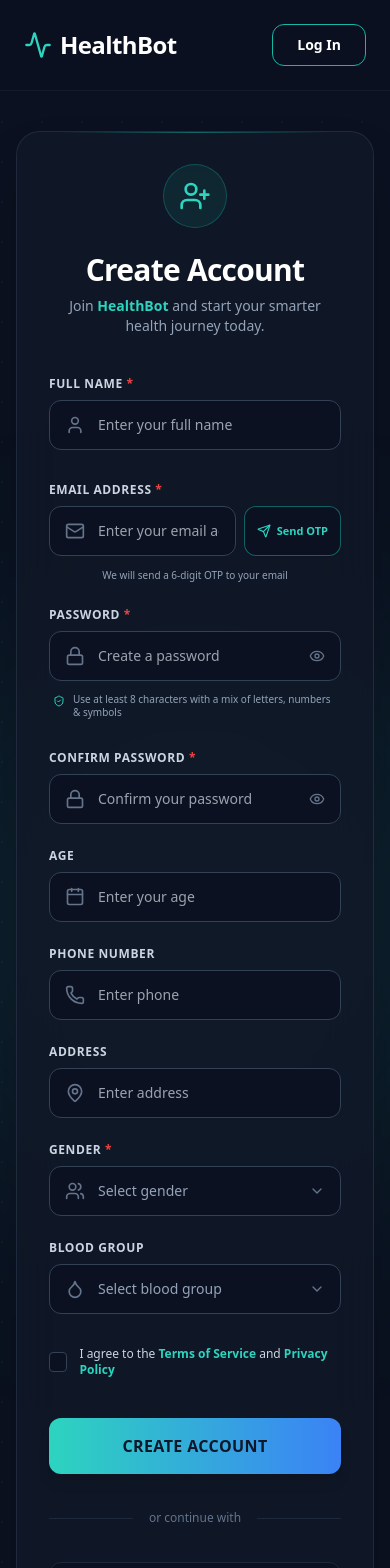
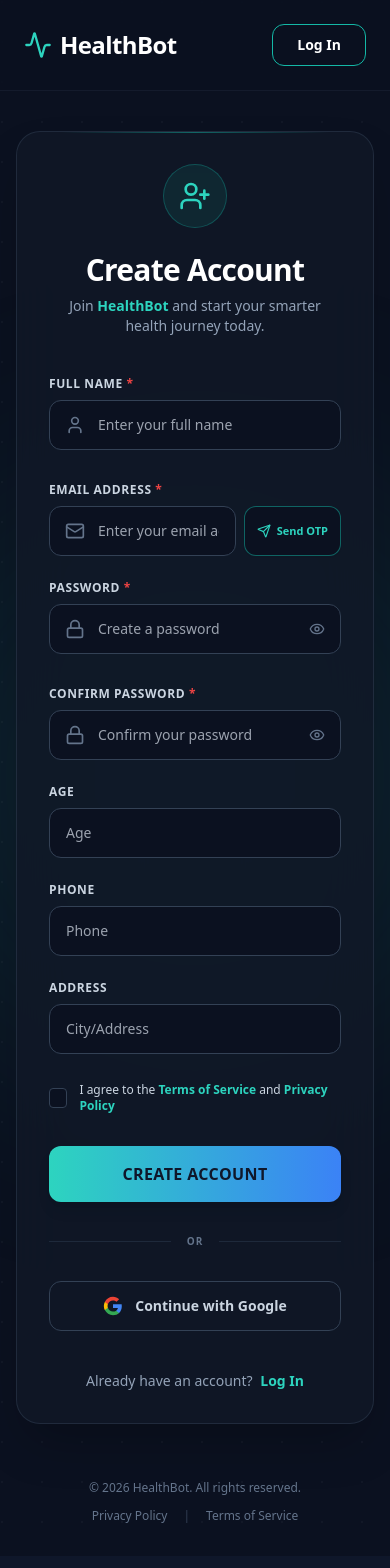
Before and after one commit to junaidnazeer/HealthBot-fullstack, a React (Create React App) app in the folder frontend/: page /register in a window 390 px wide. Shown: the top 1568 px of the page. Built offline with nearby package versions, Linux system fonts and the light colour scheme.

Commit message:
UI: matched Register background to Login, fixed mobile OTP button, and removed unnecessary links

```diff
--- a/frontend/src/pages/Register.js
+++ b/frontend/src/pages/Register.js
@@ -158,7 +158,7 @@ export default function Register() {
 
   return (
     <div className="min-h-screen bg-[#0B1120] font-sans text-slate-50 relative flex flex-col items-center overflow-x-hidden">
-      {/* Global CSS fix for Chrome/Mobile Autofill white background bug */}
+      {/* Autofill CSS Fix */}
       <style>{`
         input:-webkit-autofill,
         input:-webkit-autofill:hover,
@@ -170,10 +170,10 @@ export default function Register() {
         }
       `}</style>
 
-      {/* Background Decor - Ambient Glow */}
+      {/* Background Decor - Ambient Glow (Matches Login) */}
       <div className="absolute top-1/2 left-1/2 -translate-x-1/2 -translate-y-1/2 w-[600px] h-[600px] bg-teal-500/10 rounded-full blur-[120px] pointer-events-none" />
 
-      {/* Dotted Pattern Overlay */}
+      {/* Dotted Pattern Overlay (Matches Login) */}
       <div
         className="absolute inset-0 pointer-events-none opacity-20"
         style={{
@@ -221,12 +221,12 @@ export default function Register() {
 
           <form onSubmit={handleRegister} className="flex flex-col gap-6">
             {errorMessage && (
-              <div className="bg-red-500/10 border border-red-500/50 text-red-400 text-sm p-4 rounded-xl text-center font-bold animate-pulse">
+              <div className="bg-red-500/10 border border-red-500/50 text-red-400 text-xs p-4 rounded-xl text-center font-bold animate-pulse">
                 {errorMessage}
               </div>
             )}
 
-            {/* Row 1: Name & Email + Send OTP */}
+            {/* Fields Row 1: Name & Email */}
             <div className="grid grid-cols-1 md:grid-cols-2 gap-8">
               <div className="flex flex-col gap-2">
                 <label className="text-xs font-bold text-slate-300 uppercase tracking-wider">
@@ -272,15 +272,12 @@ export default function Register() {
                     <span>{timer > 0 ? `${timer}s` : "Send OTP"}</span>
                   </button>
                 </div>
-                <p className="text-[10px] text-slate-400 text-center md:text-left mt-1">
-                  We will send a 6-digit OTP to your email
-                </p>
               </div>
             </div>
 
-            {/* OTP Input (Appears when OTP is sent) */}
+            {/* OTP Section */}
             {otpSent && (
-              <div className="flex flex-col gap-3 animate-in fade-in zoom-in duration-300 md:col-start-2 md:-mt-4 mb-2 md:ml-[50%]">
+              <div className="flex flex-col gap-3 animate-in fade-in zoom-in duration-300 md:ml-[50%]">
                 <label className="text-xs font-bold text-teal-400 flex items-center gap-2 uppercase tracking-wider">
                   <ShieldCheck size={14} /> Enter Verification Code
                 </label>
@@ -301,7 +298,7 @@ export default function Register() {
               </div>
             )}
 
-            {/* Row 2: Passwords */}
+            {/* Fields Row 2: Passwords */}
             <div className="grid grid-cols-1 md:grid-cols-2 gap-8">
               <div className="flex flex-col gap-2">
                 <label className="text-xs font-bold text-slate-300 uppercase tracking-wider">
@@ -324,13 +321,6 @@ export default function Register() {
                   >
                     {showPassword ? <EyeOff size={16} /> : <Eye size={16} />}
                   </button>
-                </div>
-                <div className="flex items-start gap-2 mt-1 px-1">
-                  <ShieldCheck className="h-3 w-3 text-teal-400 shrink-0 mt-0.5" />
-                  <p className="text-[10px] text-slate-400 leading-tight">
-                    Use at least 8 characters with a mix of letters, numbers &
-                    symbols
-                  </p>
                 </div>
               </div>
               <div className="flex flex-col gap-2">
@@ -362,103 +352,48 @@ export default function Register() {
               </div>
             </div>
 
-            {/* Row 3: Age, Phone, Address */}
+            {/* Row 3: Personal Info */}
             <div className="grid grid-cols-1 sm:grid-cols-3 gap-6">
               <div className="flex flex-col gap-2">
                 <label className="text-xs font-bold text-slate-300 uppercase tracking-wider">
                   Age
                 </label>
-                <div className="relative group">
-                  <Calendar className="absolute left-4 top-1/2 -translate-y-1/2 h-5 w-5 text-slate-500 group-focus-within:text-teal-400 transition-colors" />
                 <input
                   type="number"
                   name="age"
-                    placeholder="Enter your age"
+                  placeholder="Age"
                   onChange={handleChange}
-                    className="w-full bg-[#0B1120] border border-slate-700 rounded-xl py-3.5 pl-12 pr-4 text-sm text-white focus:outline-none focus:border-teal-400 transition-all"
+                  className="w-full bg-[#0B1120] border border-slate-700 rounded-xl py-3.5 px-4 text-sm text-white focus:outline-none focus:border-teal-400"
                 />
-                </div>
               </div>
               <div className="flex flex-col gap-2">
                 <label className="text-xs font-bold text-slate-300 uppercase tracking-wider">
-                  Phone Number
+                  Phone
                 </label>
-                <div className="relative group">
-                  <Phone className="absolute left-4 top-1/2 -translate-y-1/2 h-5 w-5 text-slate-500 group-focus-within:text-teal-400 transition-colors" />
                 <input
                   type="tel"
                   name="phoneNumber"
-                    placeholder="Enter phone"
+                  placeholder="Phone"
                   onChange={handleChange}
-                    className="w-full bg-[#0B1120] border border-slate-700 rounded-xl py-3.5 pl-12 pr-4 text-sm text-white focus:outline-none focus:border-teal-400 transition-all"
+                  className="w-full bg-[#0B1120] border border-slate-700 rounded-xl py-3.5 px-4 text-sm text-white focus:outline-none focus:border-teal-400"
                 />
-                </div>
               </div>
               <div className="flex flex-col gap-2">
                 <label className="text-xs font-bold text-slate-300 uppercase tracking-wider">
                   Address
                 </label>
-                <div className="relative group">
-                  <MapPin className="absolute left-4 top-1/2 -translate-y-1/2 h-5 w-5 text-slate-500 group-focus-within:text-teal-400 transition-colors" />
                 <input
                   type="text"
                   name="address"
-                    placeholder="Enter address"
+                  placeholder="City/Address"
                   onChange={handleChange}
-                    className="w-full bg-[#0B1120] border border-slate-700 rounded-xl py-3.5 pl-12 pr-4 text-sm text-white focus:outline-none focus:border-teal-400 transition-all"
+                  className="w-full bg-[#0B1120] border border-slate-700 rounded-xl py-3.5 px-4 text-sm text-white focus:outline-none focus:border-teal-400"
                 />
               </div>
             </div>
-            </div>
 
-            {/* Row 4: Gender, Blood Group */}
-            <div className="grid grid-cols-1 sm:grid-cols-3 gap-6">
-              <div className="flex flex-col gap-2">
-                <label className="text-xs font-bold text-slate-300 uppercase tracking-wider">
-                  Gender <span className="text-red-500">*</span>
-                </label>
-                <div className="relative group">
-                  <Users className="absolute left-4 top-1/2 -translate-y-1/2 h-5 w-5 text-slate-500 group-focus-within:text-teal-400 transition-colors" />
-                  <select
-                    name="gender"
-                    onChange={handleChange}
-                    className="w-full bg-[#0B1120] border border-slate-700 rounded-xl py-3.5 pl-12 pr-10 text-sm text-slate-400 focus:outline-none focus:border-teal-400 appearance-none transition-all cursor-pointer"
-                  >
-                    <option value="">Select gender</option>
-                    <option value="male">Male</option>
-                    <option value="female">Female</option>
-                  </select>
-                  <ChevronDown className="absolute right-4 top-1/2 -translate-y-1/2 h-4 w-4 text-slate-500 pointer-events-none" />
-                </div>
-              </div>
-              <div className="flex flex-col gap-2">
-                <label className="text-xs font-bold text-slate-300 uppercase tracking-wider">
-                  Blood Group
-                </label>
-                <div className="relative group">
-                  <Droplet className="absolute left-4 top-1/2 -translate-y-1/2 h-5 w-5 text-slate-500 group-focus-within:text-teal-400 transition-colors" />
-                  <select
-                    name="bloodGroup"
-                    onChange={handleChange}
-                    className="w-full bg-[#0B1120] border border-slate-700 rounded-xl py-3.5 pl-12 pr-10 text-sm text-slate-400 focus:outline-none focus:border-teal-400 appearance-none transition-all cursor-pointer"
-                  >
-                    <option value="">Select blood group</option>
-                    {["A+", "A-", "B+", "B-", "O+", "O-", "AB+", "AB-"].map(
-                      (bg) => (
-                        <option key={bg} value={bg}>
-                          {bg}
-                        </option>
-                      ),
-                    )}
-                  </select>
-                  <ChevronDown className="absolute right-4 top-1/2 -translate-y-1/2 h-4 w-4 text-slate-500 pointer-events-none" />
-                </div>
-              </div>
-              <div className="hidden sm:block"></div>
-            </div>
-
-            {/* Terms Checkbox */}
-            <div className="flex items-center gap-3 mt-2">
+            {/* Terms */}
+            <div className="flex items-center gap-3 mt-1">
               <div
                 className={`w-5 h-5 rounded border transition-all flex items-center justify-center cursor-pointer ${agreedToTerms ? "bg-teal-500 border-teal-500" : "bg-[#0B1120] border-slate-700"}`}
                 onClick={() => setAgreedToTerms(!agreedToTerms)}
@@ -493,25 +428,24 @@ export default function Register() {
             <button
               type="submit"
               disabled={loading}
-              className="w-full mt-4 bg-gradient-to-r from-teal-400 to-blue-500 text-slate-900 font-extrabold py-4 rounded-xl shadow-lg uppercase tracking-wide hover:brightness-110 active:scale-[0.98] transition-all disabled:opacity-50 flex items-center justify-center"
+              className="w-full mt-2 bg-gradient-to-r from-teal-400 to-blue-500 text-slate-900 font-extrabold py-4 rounded-xl shadow-lg uppercase tracking-wide hover:brightness-110 active:scale-[0.98] transition-all disabled:opacity-50"
             >
               {loading ? "Processing..." : "Create Account"}
             </button>
 
-            {/* Social Divider */}
-            <div className="relative flex items-center gap-4 my-3">
+            {/* Spacing adjusted for Social Section (Matches Login) */}
+            <div className="relative flex items-center gap-4 my-2">
               <div className="h-[1px] flex-1 bg-slate-800"></div>
-              <span className="text-xs text-slate-500 font-medium">
-                or continue with
+              <span className="text-[10px] text-slate-500 font-bold uppercase tracking-widest">
+                or
               </span>
               <div className="h-[1px] flex-1 bg-slate-800"></div>
             </div>
 
-            {/* Google Button */}
             <button
               type="button"
               onClick={handleGoogleSignUp}
-              className="w-full flex items-center justify-center gap-3 bg-[#0B1120] border border-slate-800 hover:bg-slate-800/50 rounded-xl py-3.5 transition-all text-sm font-semibold text-white"
+              className="w-full flex items-center justify-center gap-3 bg-transparent border border-slate-700 hover:bg-slate-800 rounded-xl py-3.5 transition-all text-sm font-bold text-slate-300"
             >
               <svg className="w-5 h-5" viewBox="0 0 24 24">
                 <path
@@ -534,9 +468,8 @@ export default function Register() {
               Continue with Google
             </button>
 
-            {/* Bottom Form Links */}
-            <div className="mt-3 text-center flex flex-col sm:flex-row items-center justify-center gap-2 text-sm text-slate-400 font-medium">
-              <span>
+            <div className="mt-4 text-center">
+              <p className="text-sm text-slate-400 font-medium">
                 Already have an account?{" "}
                 <Link
                   to="/login"
@@ -544,13 +477,13 @@ export default function Register() {
                 >
                   Log In
                 </Link>
-              </span>
+              </p>
             </div>
           </form>
         </div>
       </main>
 
-      {/* Page Footer */}
+      {/* Page Footer (Matches Login Exactly) */}
       <footer className="w-full pb-8 pt-4 flex flex-col items-center gap-3 z-10 text-center text-slate-500 text-xs font-medium">
         <p>© 2026 HealthBot. All rights reserved.</p>
         <div className="flex items-center gap-4">
```
Lines whose indentation alone changed are shown as unchanged.
